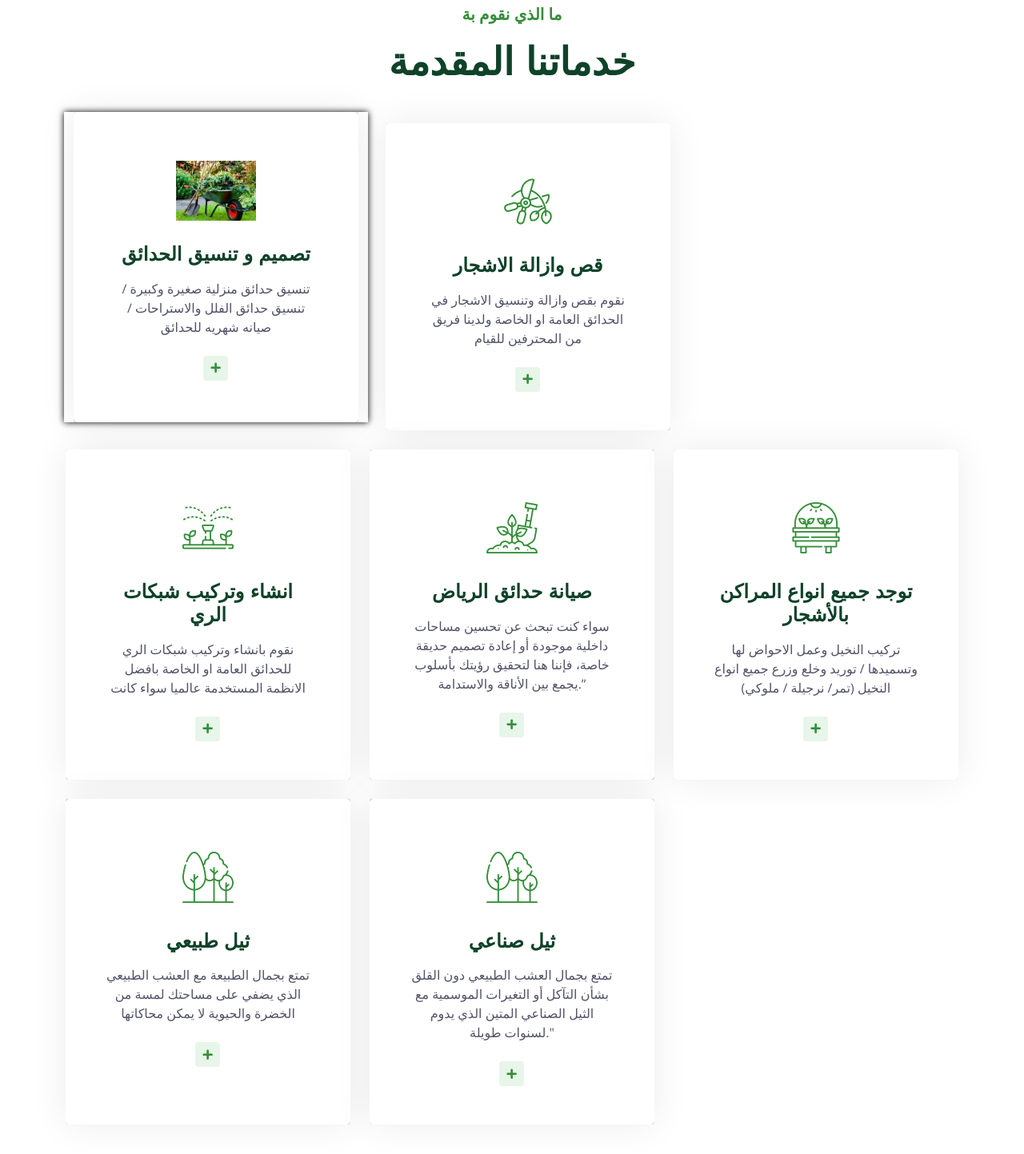
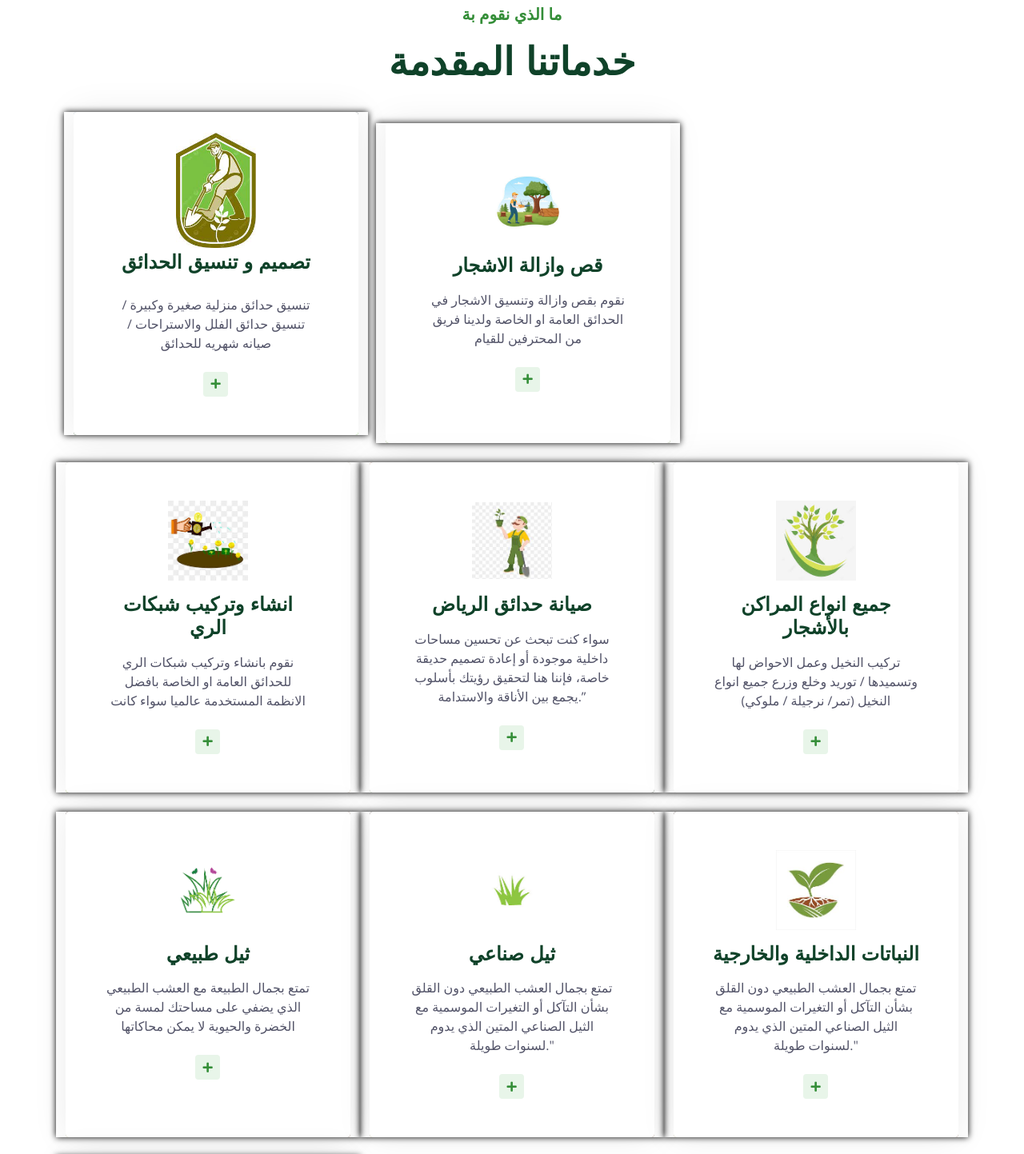
Before and after one commit to 1151921493/ahmaaaf, a plain HTML site: page index.html in a window 1280 px wide. Shown: the part 2809-4252 px from the top of the page at 80% size. Drawn offline with nearby package versions, Linux system fonts and the light colour scheme.

Commit message:
????? ???? ?????????

```diff
--- a/index.html
+++ b/index.html
@@ -365,9 +365,9 @@
                         </div>
                         <div class="service-text rounded p-5">
                             <div class="btn-square rounded-circle mx-auto mb-3">
-                                <img style="width: 500px;" class="img-fluid" src="/img/icon/صيانه الحديقة بالرياض.jpg" alt="Icon">
+                                <img style="width: 500px;" class="img-fluid" src="/img/icon/تنسيق حدائق بالرياض.jpg" alt="Icon">
                             </div>
-                            <h4 class="mb-3">تصميم و تنسيق الحدائق
+                            <h4 style="padding: 10px;" class="mb-3">تصميم و تنسيق الحدائق
                             </h4>
                             <p class="mb-4">تنسيق حدائق منزلية صغيرة وكبيرة / تنسيق حدائق الفلل والاستراحات / صيانه
                                 شهريه للحدائق
@@ -378,14 +378,14 @@
                         </div>
                     </div>
                 </div>
-                <div class="col-lg-4 col-md-6 wow fadeInUp" data-wow-delay="0.3s">
+                <div  style=" box-shadow: 0px  0px  8px  rgb(0, 0, 0);" class="col-lg-4 col-md-6 wow fadeInUp" data-wow-delay="0.3s">
                     <div class="service-item rounded d-flex h-100">
                         <div class="service-img rounded">
-                            <img class="img-fluid" src="img/icon/قص-وازالة-الاشجار-460x270.jpg.webp" alt="">
+                            <img class="img-fluid" src="img/icon/قص الاشجار وتزيين الحديقة بالرياض.jpg" alt="">
                         </div>
                         <div class="service-text rounded p-5">
                             <div class="btn-square rounded-circle mx-auto mb-3">
-                                <img class="img-fluid" src="img/icon/icon-6.png" alt="Icon">
+                                <img class="img-fluid" src="img/icon/قص الاشجار وتزيين الحديقة بالرياض.jpg" alt="Icon">
                             </div>
                             <h4 class="mb-3">قص وازالة الاشجار</h4>
                             <p class="mb-4">نقوم بقص وازالة وتنسيق الاشجار في الحدائق العامة او الخاصة ولدينا فريق من
@@ -396,14 +396,14 @@
                         </div>
                     </div>
                 </div>
-                <div class="col-lg-4 col-md-6 wow fadeInUp" data-wow-delay="0.5s">
+                <div  style=" box-shadow: 0px  0px  8px  rgb(0, 0, 0);" class="col-lg-4 col-md-6 wow fadeInUp" data-wow-delay="0.5s">
                     <div class="service-item rounded d-flex h-100">
                         <div class="service-img rounded">
                             <img class="img-fluid" src="img/service-3.jpg" alt="">
                         </div>
                         <div class="service-text rounded p-5">
                             <div class="btn-square rounded-circle mx-auto mb-3">
-                                <img class="img-fluid" src="img/icon/icon-5.png" alt="Icon">
+                                <img class="img-fluid" src="img/icon/شبكات الري بالرياض.jpg" alt="Icon">
                             </div>
                             <h4 class="mb-3">انشاء وتركيب شبكات الري</h4>
                             <p class="mb-4">نقوم بانشاء وتركيب شبكات الري للحدائق العامة او الخاصة بافضل الانظمة
@@ -414,14 +414,14 @@
                         </div>
                     </div>
                 </div>
-                <div class="col-lg-4 col-md-6 wow fadeInUp" data-wow-delay="0.1s">
+                <div  style=" box-shadow: 0px  0px  8px  rgb(0, 0, 0);" class="col-lg-4 col-md-6 wow fadeInUp" data-wow-delay="0.1s">
                     <div class="service-item rounded d-flex h-100">
                         <div class="service-img rounded">
                             <img class="img-fluid" src="img/icon/صيانه الحديقة بالرياض.jpg" alt="">
                         </div>
                         <div class="service-text rounded p-5">
                             <div class="btn-square rounded-circle mx-auto mb-3">
-                                <img class="img-fluid" src="img/icon/icon-4.png" alt="Icon">
+                                <img class="img-fluid" src="img/icon/صيانة وتزيين الحدائق بالرياض.jpg" alt="Icon">
                             </div>
                             <h4 class="mb-3">صيانة حدائق الرياض
                             </h4>
@@ -433,16 +433,16 @@
                         </div>
                     </div>
                 </div>
-                <div class="col-lg-4 col-md-6 wow fadeInUp" data-wow-delay="0.3s">
+                <div  style=" box-shadow: 0px  0px  8px  rgb(0, 0, 0);" class="col-lg-4 col-md-6 wow fadeInUp" data-wow-delay="0.3s">
                     <div class="service-item rounded d-flex h-100">
                         <div class="service-img rounded">
                             <img class="img-fluid" src="img/service-5.jpg" alt="">
                         </div>
                         <div class="service-text rounded p-5">
                             <div class="btn-square rounded-circle mx-auto mb-3">
-                                <img class="img-fluid" src="img/icon/icon-8.png" alt="Icon">
+                                <img class="img-fluid" src="img/icon/نبانات واشجار زينه بالرياض.jpg" alt="Icon">
                             </div>
-                            <h4 class="mb-3">توجد جميع انواع المراكن بالأشجار
+                            <h4 class="mb-3"> جميع انواع المراكن بالأشجار
                             </h4>
                             <p class="mb-4">تركيب النخيل وعمل الاحواض لها وتسميدها / توريد وخلع وزرع جميع انواع النخيل
                                 (تمر/ نرجيلة / ملوكي)
@@ -453,14 +453,14 @@
                         </div>
                     </div>
                 </div>
-                <div class="col-lg-4 col-md-6 wow fadeInUp" data-wow-delay="0.5s">
+                <div  style=" box-shadow: 0px  0px  8px  rgb(0, 0, 0);" class="col-lg-4 col-md-6 wow fadeInUp" data-wow-delay="0.5s">
                     <div class="service-item rounded d-flex h-100">
                         <div class="service-img rounded">
                             <img class="img-fluid" src="img/service-6.jpg" alt="">
                         </div>
                         <div class="service-text rounded p-5">
                             <div class="btn-square rounded-circle mx-auto mb-3">
-                                <img class="img-fluid" src="img/icon/icon-2.png" alt="Icon">
+                                <img class="img-fluid" src="img/icon/عشب طبيعي بالرياض.png" alt="Icon">
                             </div>
                             <h4 class="mb-3">ثيل طبيعي
                             </h4>
@@ -471,16 +471,56 @@
                         </div>
                     </div>
                 </div>
-                <div class="col-lg-4 col-md-6 wow fadeInUp" data-wow-delay="0.5s">
+                <div  style=" box-shadow: 0px  0px  8px  rgb(0, 0, 0);" class="col-lg-4 col-md-6 wow fadeInUp" data-wow-delay="0.5s">
                     <div class="service-item rounded d-flex h-100">
                         <div class="service-img rounded">
                             <img class="img-fluid" src="img/service-6.jpg" alt="">
                         </div>
                         <div class="service-text rounded p-5">
                             <div class="btn-square rounded-circle mx-auto mb-3">
-                                <img class="img-fluid" src="img/icon/icon-2.png" alt="Icon">
+                                <img class="img-fluid" src="img/icon/عشب صناعي بالرياض.jpg" alt="Icon">
                             </div>
                             <h4 class="mb-3">ثيل صناعي
+
+                            </h4>
+                            <p class="mb-4"> تمتع بجمال العشب الطبيعي دون القلق بشأن التآكل أو التغيرات الموسمية مع
+                                الثيل الصناعي المتين الذي يدوم لسنوات طويلة."
+
+                            </p>
+                            <a class="btn btn-sm" href=""><i class="fa fa-plus text-primary me-2"></i>Read More</a>
+                        </div>
+                    </div>
+                </div>
+                <div  style=" box-shadow: 0px  0px  8px  rgb(0, 0, 0);" class="col-lg-4 col-md-6 wow fadeInUp" data-wow-delay="0.5s">
+                    <div class="service-item rounded d-flex h-100">
+                        <div class="service-img rounded">
+                            <img class="img-fluid" src="img/service-6.jpg" alt="">
+                        </div>
+                        <div class="service-text rounded p-5">
+                            <div class="btn-square rounded-circle mx-auto mb-3">
+                                <img class="img-fluid" src="img/icon/النباتات الداخلية والخارجية.jpg" alt="Icon">
+                            </div>
+                            <h4 class="mb-3">النباتات الداخلية والخارجية
+
+                            </h4>
+                            <p class="mb-4"> تمتع بجمال العشب الطبيعي دون القلق بشأن التآكل أو التغيرات الموسمية مع
+                                الثيل الصناعي المتين الذي يدوم لسنوات طويلة."
+
+                            </p>
+                            <a class="btn btn-sm" href=""><i class="fa fa-plus text-primary me-2"></i>Read More</a>
+                        </div>
+                    </div>
+                </div>
+                <div  style=" box-shadow: 0px  0px  8px  rgb(0, 0, 0);" class="col-lg-4 col-md-6 wow fadeInUp" data-wow-delay="0.5s">
+                    <div class="service-item rounded d-flex h-100">
+                        <div class="service-img rounded">
+                            <img class="img-fluid" src="img/service-6.jpg" alt="">
+                        </div>
+                        <div class="service-text rounded p-5">
+                            <div class="btn-square rounded-circle mx-auto mb-3">
+                                <img class="img-fluid" src="img/icon/النباتات الداخلية والخارجية.jpg" alt="Icon">
+                            </div>
+                            <h4 class="mb-3">النباتات الداخلية والخارجية
 
                             </h4>
                             <p class="mb-4"> تمتع بجمال العشب الطبيعي دون القلق بشأن التآكل أو التغيرات الموسمية مع
```
Also changed, not shown: img/icon/النباتات الداخلية والخارجية.jpg (added), img/icon/تنسيق حدائق بالرياض.jpg (added), img/icon/شبكات الري بالرياض.jpg (added), img/icon/صيانة وتزيين الحدائق بالرياض.jpg (added), img/icon/عشب صناعي بالرياض.jpg (added), img/icon/عشب طبيعي بالرياض.png (added), img/icon/قص الاشجار وتزيين الحديقة بالرياض.jpg (added), img/icon/نبانات واشجار زينه بالرياض.jpg (added).
